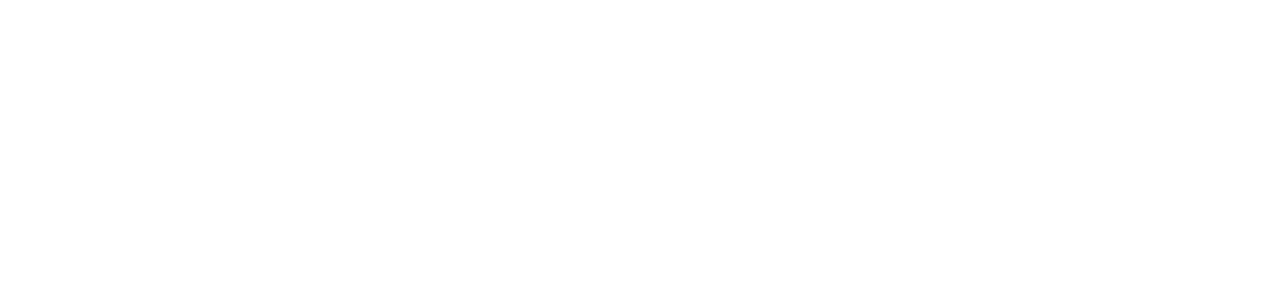
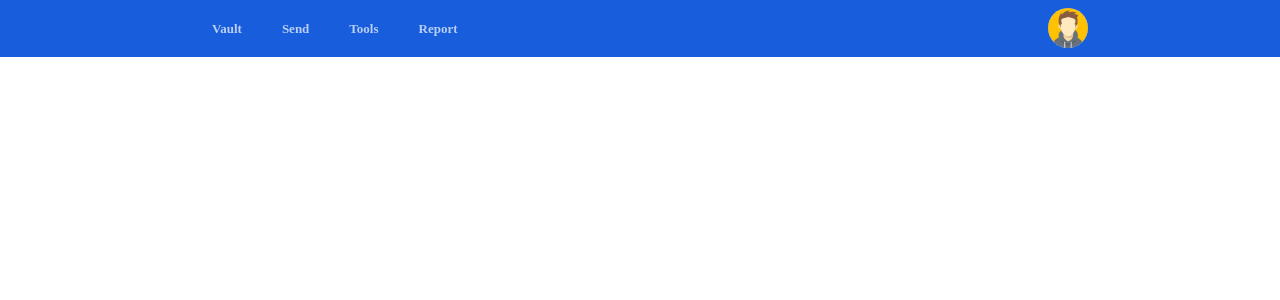
Before and after one commit to tusharsahni22/reactproject, a React (Create React App) app: page /tools in a window 1280 px wide. Before the commit this address had no page. Shown: the top 300 px of the page. Built offline with nearby package versions, Linux system fonts and the light colour scheme.

Commit message:
header complete

```diff
--- a/src/App.js
+++ b/src/App.js
@@ -2,6 +2,7 @@ import Login from './Components/auth/login';
 import Home from './Components/Home';
 import SignUp from './Components/auth/SignUp';
 import { BrowserRouter, Routes, Route } from "react-router-dom";
+import Tools from './Components/Tools';
 
 
 function App() {
@@ -9,6 +10,7 @@ function App() {
     <BrowserRouter>
     <Routes>
       <Route path="/" element={<Home/>}/>
+      <Route path="/tools" element={<Tools/>}/>
       <Route path="/login" element={<Login/>}/>
       <Route path="/signup" element={<SignUp/>}/>
     </Routes>
--- a/src/Components/Common/Header.js
+++ b/src/Components/Common/Header.js
@@ -1,64 +1,63 @@
-// import React from 'react'
-// import styled from 'styled-components'
-// import { GoSearch } from 'react-icons/go';
+import React from "react";
+import styled from "styled-components";
 
+const Wrapper = styled.div`
+  background-color: rgb(23, 93, 220);
+`;
 
+const Head = styled.div`
+  display: flex;
+  padding: 0% 15%;
+  justify-content: space-between;
+  height: 57px;
+  opacity: 1;
+  background-color: rgb(23, 93, 220);
+  border-bottom: 0px;
+`;
+const Text = styled.div`
+  padding: 20px 0 0 0;
+  margin: 0px 20px;
+  overflow: hidden;
+  font-size: 13px;
+  font-weight: 600;
+  text-transform: none;
+  text-align: left;
+  letter-spacing: 0px;
+  line-height: 17px;
+  white-space: pre-line;
+  opacity: 1;
+  visibility: visible;
+  color: rgb(186, 207, 245);
+  font-family: "Nanum Gothic";
+`;
 
-// const Option= styled.div`
-//    color: white;
-//    margin: 15px ;
-//    text-align: center;
-//    font-family: Arial, Helvetica, sans-serif;
-//    font-size: small;
+const Profile = styled.div`
+  display: flex;
+`;
+const ProfilePic = styled.img`
+   vertical-align: middle;
+  width: 40px;
+  height: 40px;
+  padding: 8px 0;
+  border-radius: 50%;
+`;
 
-//     `;
-// const Container = styled.div`
-// display: flex;
-// background-color: #082340;
-// justify-content: space-evenly;
-// `;
-// const Logo = styled.img`
-// height: 30px;
-// width: 130px;
-// margin: 15px 0px 10px 0 ;
-// `;
-// const Text= styled.div`
-// display: flex;
-// margin: 10px 0 0 100px;
-// justify-content: space-between;
+function Header() {
+  return (
+    <Wrapper>
+      <Head>
+        <Profile>
+          <Text>Vault</Text>
+          <Text>Send</Text>
+          <Text>Tools</Text>
+          <Text>Report</Text>
+        </Profile>
+        <Profile>
+            <ProfilePic src="./avatar.jpg"/>
+        </Profile>
+      </Head>
+    </Wrapper>
+  );
+}
 
-
-// `;
-// const SearchIcon = styled.div`
-// color: white;
-// border-radius: 5px;
-// font-size: 20px;
-// margin: 10px 10px 10px 60px;
-
-// `;
-
-// function Header() {
-//   return (
-//     <div>
-//     <Container>
-//       <Logo src= "https://www.coforge.com/hs-fs/hubfs/dark_coforge_logo.png?width=627&name=dark_coforge_logo.png"/>
-
-//       <Text>
-//       <Option> About Us </Option>
-//       <Option> Indutries </Option>
-//       <Option> Services </Option>
-//       <Option> Resources </Option>
-//       <Option> Investors </Option>
-//       <Option> Newsroom </Option>
-//       <Option> Carrers </Option>
-//       <Option> Contact Us </Option>
-//       <SearchIcon><GoSearch/></SearchIcon>
-//       </Text>
-
-//     </Container>
-
-//     </div>
-//   )
-// }
-
-// export default Header
+export default Header;
--- /dev/null
+++ b/src/Components/Tools.js
@@ -0,0 +1,17 @@
+import React from 'react'
+import styled from 'styled-components'
+import Header from './Common/Header';
+
+const Wrapper = styled.div`
+
+`;
+
+function Tools() {
+  return (
+    <Wrapper>
+        <Header></Header>
+    </Wrapper>
+  )
+}
+
+export default Tools
```
Also changed, not shown: public/avatar.jpg (added).
